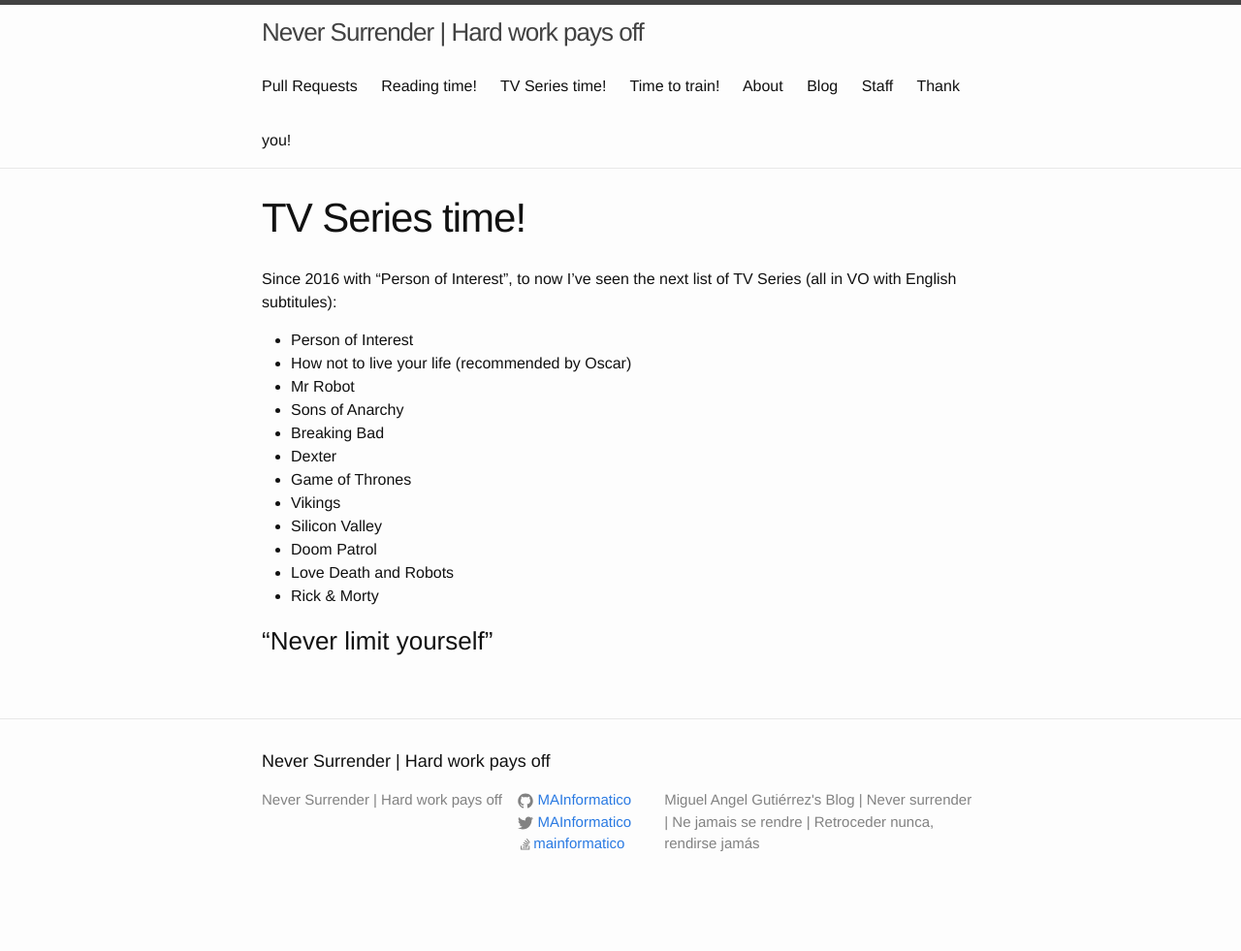
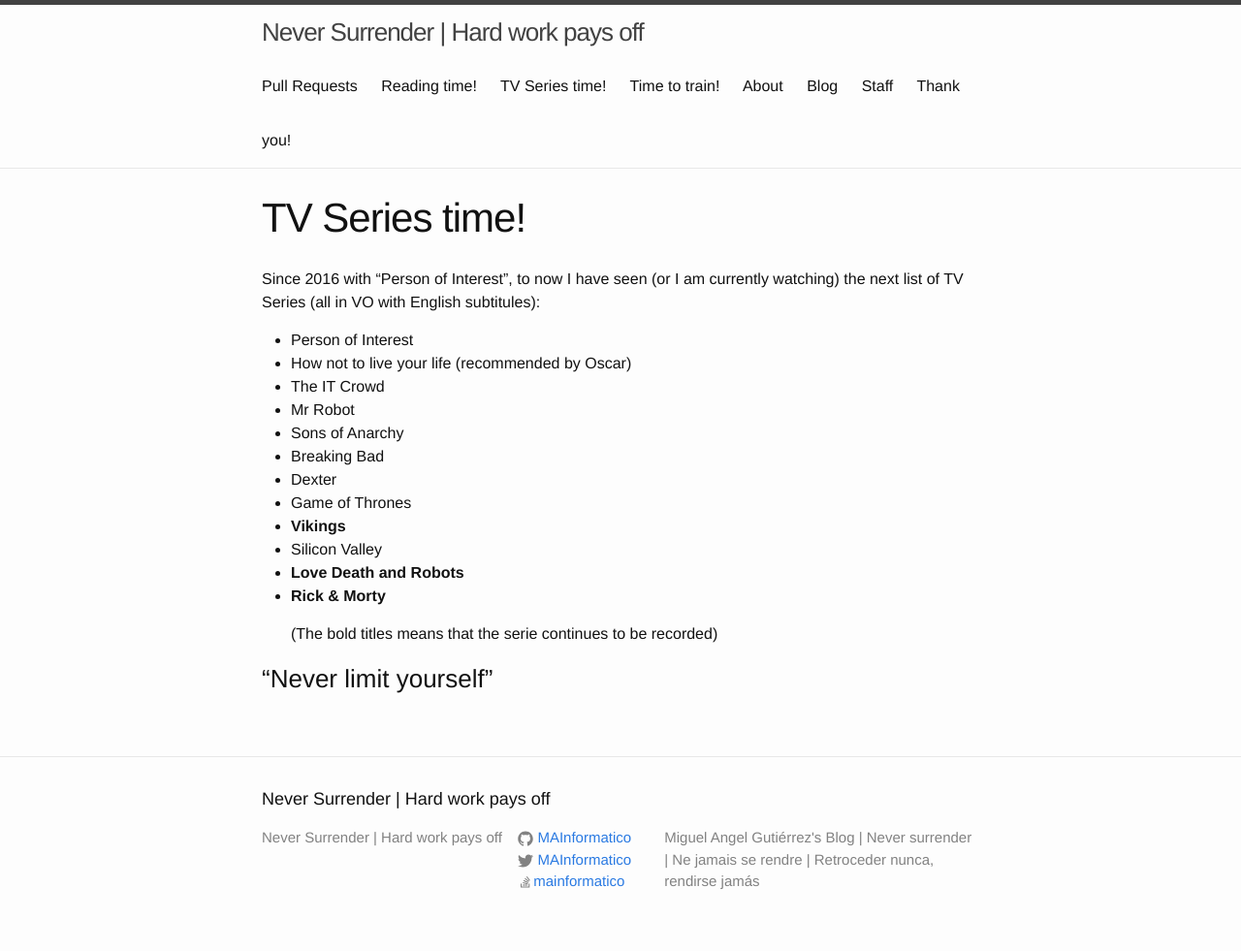
Before and after one commit to MAInformatico/MAInformatico.github.io, a Jekyll site: the page built from Series_Time.md, in a window 1280 px wide. Shown: the whole page at 97% size. Built offline with Jekyll 4.4.1, drawn with Linux system fonts in a browser that asks for light colours; before the commit the page ends 942 px from its top, so only the background shows below that.

Commit message:
Adding new post

```diff
--- a/Series_Time.md
+++ b/Series_Time.md
@@ -4,20 +4,21 @@
 permalink: /Series_Time/
 ---
 
-Since 2016 with "Person of Interest", to now I've seen the next list of TV Series (all in VO with English subtitules):
+Since 2016 with "Person of Interest", to now I have seen (or I am currently watching) the next list of TV Series (all in VO with English subtitules):
 
 * Person of Interest
 * How not to live your life (recommended by Oscar)
+* The IT Crowd
 * Mr Robot
 * Sons of Anarchy
 * Breaking Bad
 * Dexter
 * Game of Thrones
-* Vikings
+* **Vikings**
 * Silicon Valley
-* Doom Patrol
-* Love Death and Robots
-* Rick & Morty
+* **Love Death and Robots**
+* **Rick & Morty**
 
+  (The bold titles means that the serie continues to be recorded)
 
 ### “Never limit yourself”
```
